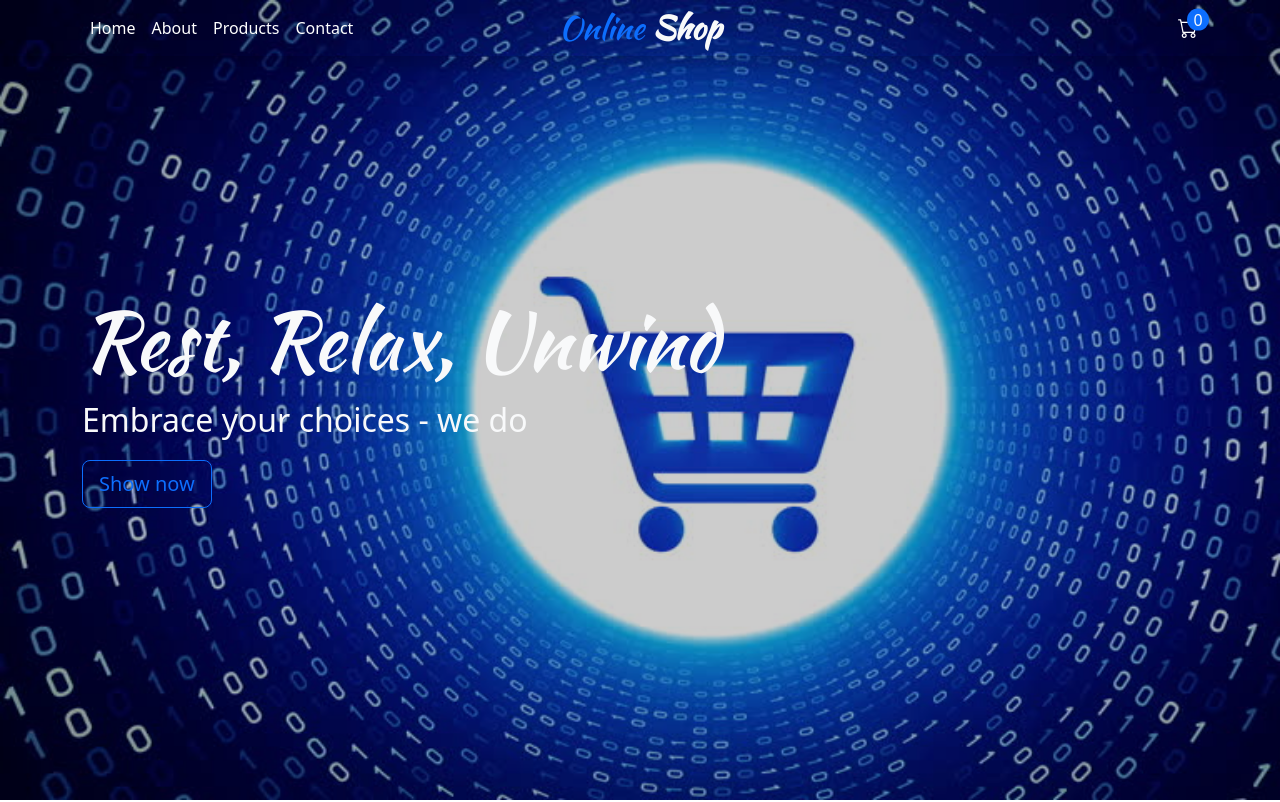
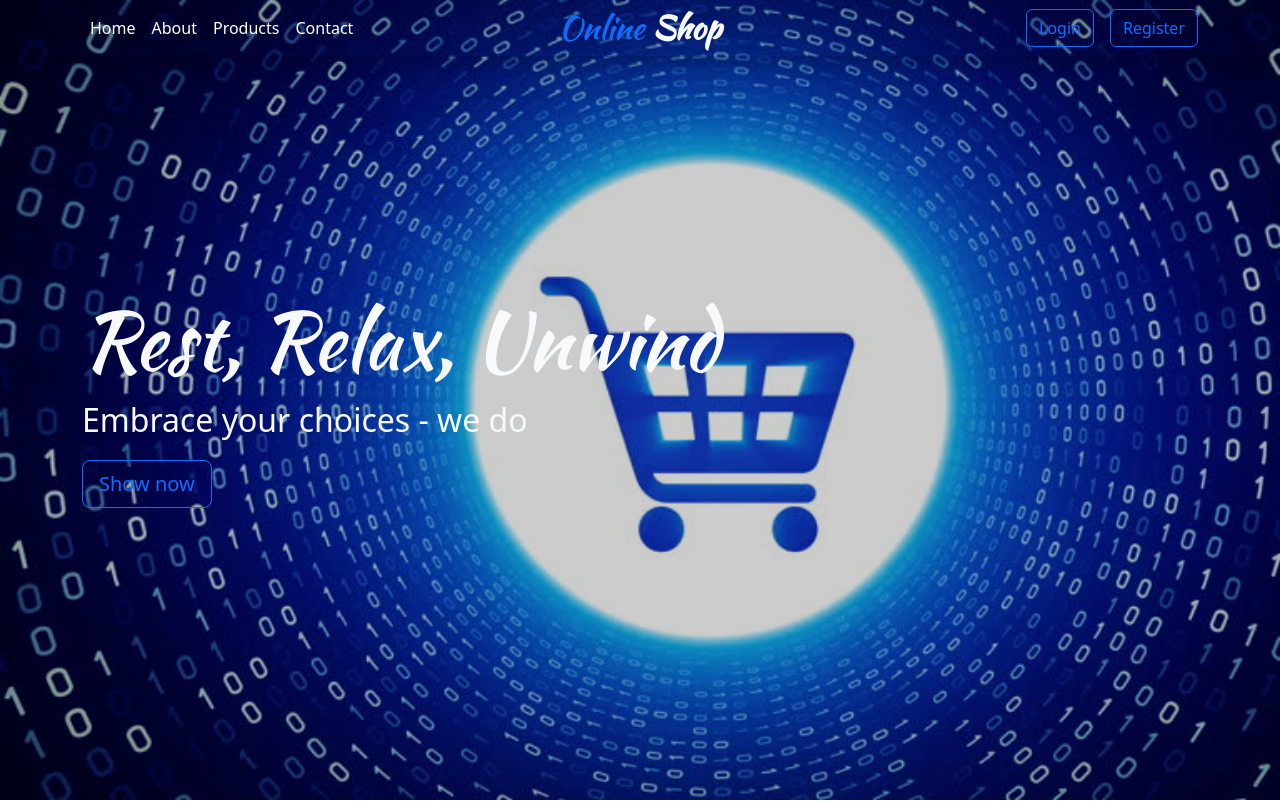
Before and after one commit to Kellahcarl/SHOPIFY-ECOMMERCE-ANGULAR-NODE-MSSQL-JASMINE-TESTING-ASSESMENT-01122023, an Angular app in the folder client/: page / in a window 1280 px wide. Shown: the top 802 px of the page. Built offline with nearby package versions, Linux system fonts and the light colour scheme; a web font is replaced by a local one.

Commit message:
removed some bugs with client

```diff
--- a/client/src/app/index/index.component.html
+++ b/client/src/app/index/index.component.html
@@ -31,16 +31,17 @@
         </a>
       </div>
 
-      <div
-        class="cart-icon position-relative"
-        data-bs-toggle="offcanvas"
-        data-bs-target="#cart"
-        aria-controls="offcanvasRight"
-      >
-        <i class="bi bi-cart fs-5"></i>
-        <span
-          class="rounded-circle bg-primary position-absolute top-0 end-0 d-flex justify-content-center align-items-center text-light count-icon"
-          >0</span
+      <div class="position-relative">
+        <a
+
+          class="btn btn-outline-primary me-3"
+          routerLink="/login"
+          >Login</a
+        ><a
+
+          class="btn btn-outline-primary"
+          routerLink="/register"
+          >Register</a
         >
       </div>
     </div>
```
Also changed, not shown: client/src/app/services/product.service.ts (added, +9 -0 lines), 1 other file (tests, documents, lock files or other folders).
